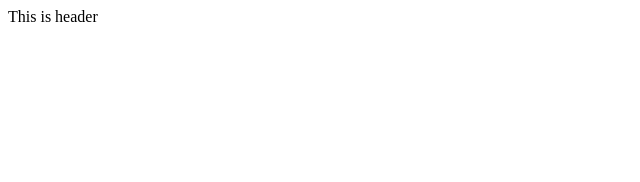
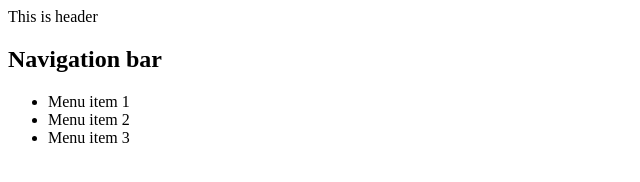
Before and after one commit to eklimasevski/Test-team-work, a plain HTML site: page index.html in a window 1280 px wide. Shown: the whole page, without its empty margins (0-640 px from the left). Drawn offline with Linux system fonts and the light colour scheme.

Commit message:
Add navigation menu

```diff
--- a/index.html
+++ b/index.html
@@ -9,6 +9,16 @@
     <title>Document</title>
   </head>
   <body>
-    <header>This is header</header>
+    <header>
+      This is header
+      <nav>
+        <h1>Navigation bar</h1>
+        <ul>
+          <li>Menu item 1</li>
+          <li>Menu item 2</li>
+          <li>Menu item 3</li>
+        </ul>
+      </nav>
+    </header>
   </body>
 </html>
```
